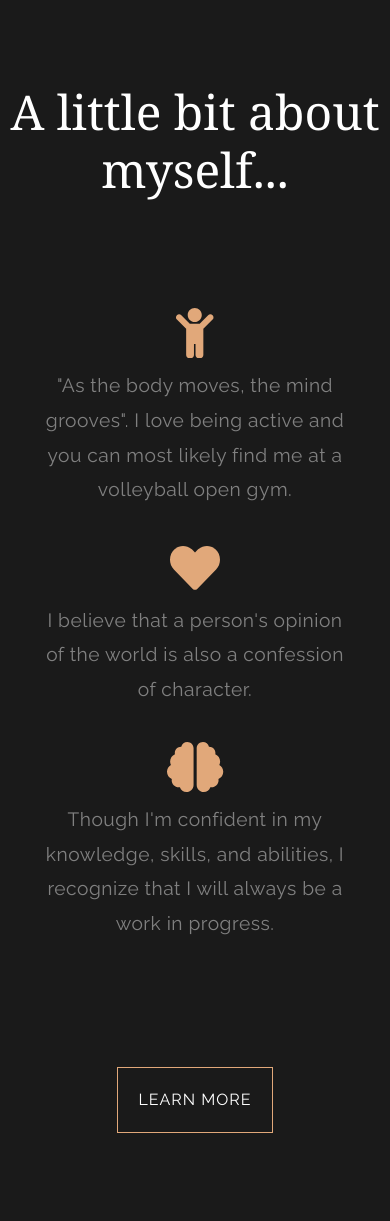
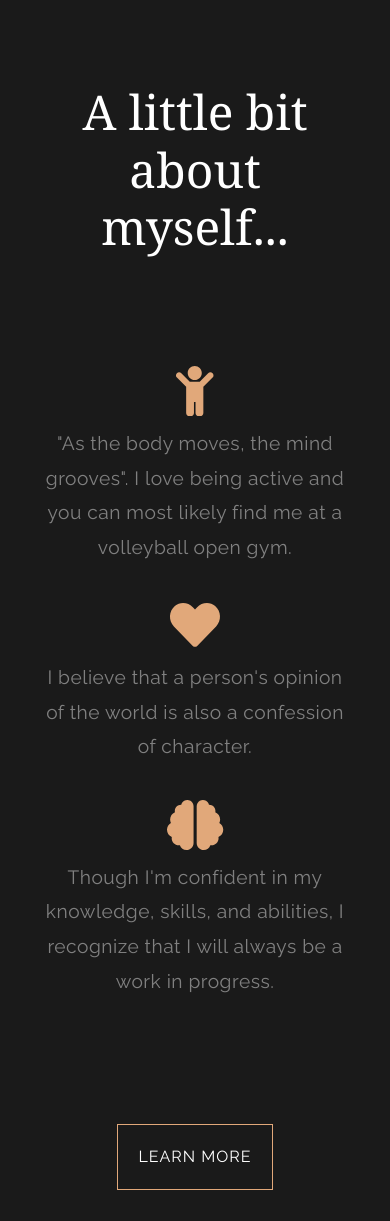
Before and after one commit to davidhk21/my-portfolio, a Next.js app: page / in a window 390 px wide. Shown: the part 1993-3214 px from the top of the page. Built offline with nearby package versions, Linux system fonts and the light colour scheme.

Commit message:
mobile width for about me title

```diff
--- a/styles/Home.module.css
+++ b/styles/Home.module.css
@@ -154,9 +154,11 @@
     flex-direction: column;
     margin: 0;
     width: 80vw;
+    align-items: center;
   }
   .aboutMeTitle {
     font-size: 3em;
+    width: 80vw;
   }
   .aboutMeDescContainer {
     margin: 10px 0;
```
